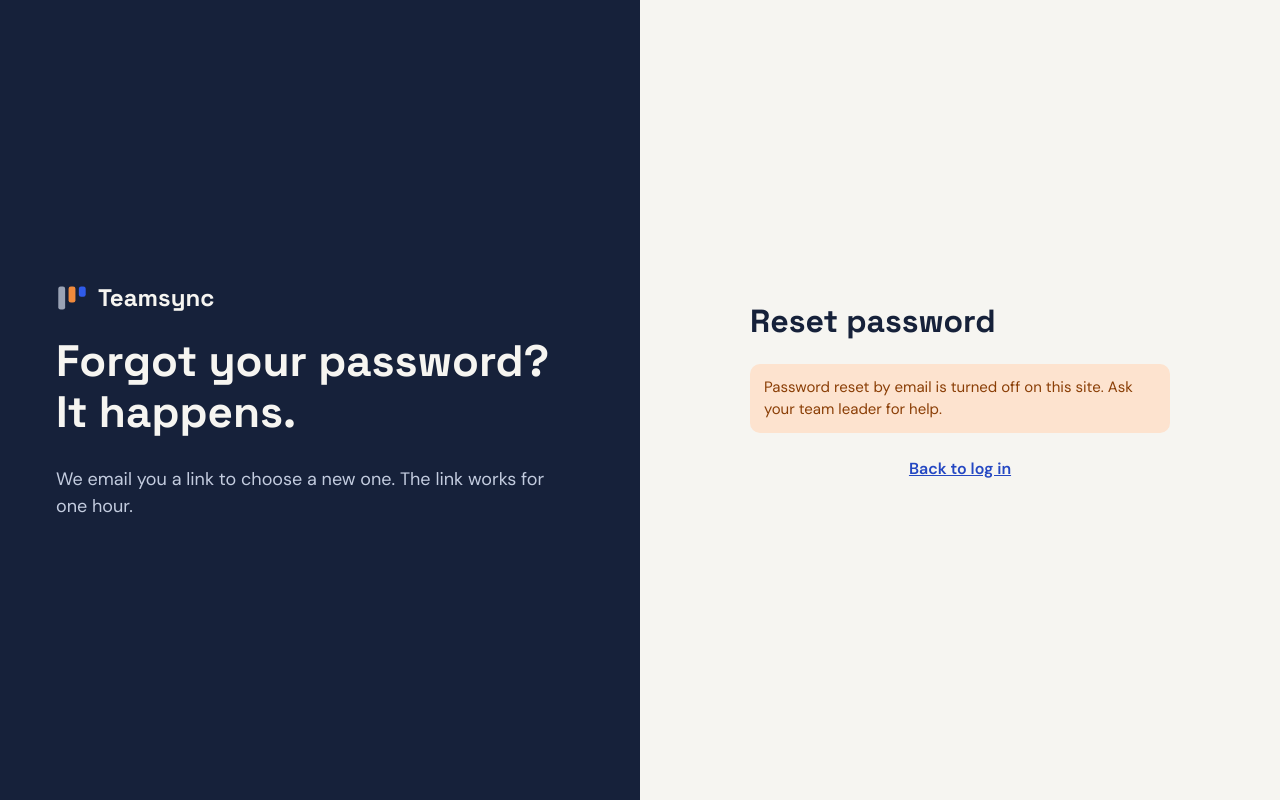
After one commit to kabirfahim19/Teamsync, a PHP site: page /forgot_password.php in a window 1280 px wide. The commit adds this page. Run offline with PHP 8.4, Linux system fonts and the light colour scheme; some libraries are stand-ins or nearby versions.

Commit message:
Reset a forgotten password with a link by email (closes #31)

```diff
--- a/assets/css/style.css
+++ b/assets/css/style.css
@@ -126,6 +126,7 @@ a:hover { color: var(--navy); }
 .auth-form .btn { margin-top: 18px; }
 .auth-form .field { display: flex; flex-direction: column; gap: 8px; }
 .auth-form .field[hidden] { display: none; }
+.auth-form .forgot-link { margin: 0; text-align: right; }
 
 input, select {
     height: 48px;
--- /dev/null
+++ b/forgot_password.php
@@ -0,0 +1,73 @@
+<?php
+// "Forgot your password?" page: sends a reset link by email (FR-26).
+require_once __DIR__ . '/includes/auth.php';
+require_once __DIR__ . '/includes/password_resets.php';
+
+if (is_logged_in()) {
+    header('Location: dashboard.php');
+    exit;
+}
+
+$mailOn = mail_settings() !== null;
+$sent   = false;
+$error  = '';
+$email  = '';
+
+if ($_SERVER['REQUEST_METHOD'] === 'POST' && $mailOn) {
+    check_csrf();
+    $email = trim($_POST['email'] ?? '');
+
+    if (!filter_var($email, FILTER_VALIDATE_EMAIL)) {
+        $error = 'Enter a valid email address.';
+    } else {
+        $user = find_user_by_email($pdo, $email);
+        // Send only to a real account that did not just get a link. The page says the same either way.
+        if ($user && !is_undeliverable($user['email']) && !reset_requested_recently($pdo, (int) $user['user_id'])) {
+            $token = create_reset_token($pdo, (int) $user['user_id']);
+            [$subject, $html, $text] = reset_email($user['name'], site_url() . '/reset_password.php?token=' . $token);
+            send_email($user['email'], $user['name'], $subject, $html, $text);
+        }
+        $sent = true;
+    }
+}
+
+$pageTitle  = 'Forgot password';
+$authLayout = true;
+require __DIR__ . '/includes/header.php';
+?>
+<main class="auth">
+    <section class="auth-intro">
+        <div class="brand brand-light">
+            <svg width="32" height="32" viewBox="0 0 28 28" aria-hidden="true"><rect x="2" y="4" width="6" height="20" rx="2" fill="#9AA3B5"/><rect x="11" y="4" width="6" height="14" rx="2" fill="#F08A3C"/><rect x="20" y="4" width="6" height="9" rx="2" fill="#2F5BEA"/></svg>
+            <span>Teamsync</span>
+        </div>
+        <h1>Forgot your password? It happens.</h1>
+        <p>We email you a link to choose a new one. The link works for one hour.</p>
+    </section>
+
+    <section class="auth-form-wrap">
+        <form class="auth-form" method="post" action="forgot_password.php" novalidate>
+            <?= csrf_field() ?>
+            <h2>Reset password</h2>
+
+            <?php if (!$mailOn): ?>
+                <p class="alert alert-error" role="alert">Password reset by email is turned off on this site. Ask your team leader for help.</p>
+            <?php elseif ($sent): ?>
+                <p class="alert alert-success" role="status">If an account uses <?= e($email) ?>, we sent it a link. Check your inbox and the spam folder. The link works for one hour.</p>
+            <?php else: ?>
+                <p class="muted">Enter the email you signed up with.</p>
+                <?php if ($error): ?>
+                    <p class="alert alert-error" role="alert"><?= e($error) ?></p>
+                <?php endif; ?>
+
+                <label for="email">Email</label>
+                <input id="email" name="email" type="email" value="<?= e($email) ?>" required maxlength="100" autocomplete="email">
+
+                <button type="submit" class="btn btn-primary">Send reset link</button>
+            <?php endif; ?>
+
+            <p class="muted center"><a href="index.php">Back to log in</a></p>
+        </form>
+    </section>
+</main>
+<?php require __DIR__ . '/includes/footer.php'; ?>
--- /dev/null
+++ b/includes/mail.php
@@ -0,0 +1,86 @@
+<?php
+// Sending email through an SMTP server (Gmail), shared by reminders (FR-19) and password reset (FR-26).
+// The settings live in config/db.php: $MAIL_HOST, $MAIL_PORT, $MAIL_SECURE, $MAIL_USER, $MAIL_PASS, $MAIL_FROM_NAME.
+
+require_once __DIR__ . '/../lib/PHPMailer/Exception.php';
+require_once __DIR__ . '/../lib/PHPMailer/PHPMailer.php';
+require_once __DIR__ . '/../lib/PHPMailer/SMTP.php';
+
+use PHPMailer\PHPMailer\Exception as MailException;
+use PHPMailer\PHPMailer\PHPMailer;
+
+// The SMTP settings, or null when email is not set up (then nothing is sent).
+function mail_settings(): ?array
+{
+    global $MAIL_HOST, $MAIL_PORT, $MAIL_SECURE, $MAIL_USER, $MAIL_PASS, $MAIL_FROM_NAME;
+
+    if (empty($MAIL_HOST) || empty($MAIL_USER) || empty($MAIL_PASS)) {
+        return null;
+    }
+    return [
+        'host'      => (string) $MAIL_HOST,
+        'port'      => (int) ($MAIL_PORT ?? 587),
+        'secure'    => (string) ($MAIL_SECURE ?? 'tls'),   // 'tls' (port 587), 'ssl' (port 465) or '' (no encryption)
+        'user'      => (string) $MAIL_USER,
+        'pass'      => (string) $MAIL_PASS,
+        'from_name' => (string) ($MAIL_FROM_NAME ?? 'Teamsync'),
+    ];
+}
+
+// Addresses that can never receive mail (reserved test domains, like the demo accounts).
+function is_undeliverable(string $email): bool
+{
+    return (bool) preg_match('/\.(test|example|invalid|localhost)$/i', $email);
+}
+
+// The address of this Teamsync site, for links in emails, e.g. https://teamsync-du.fwh.is
+// $SITE_URL in config/db.php wins. $depth = how many folders the running script is below the app
+// (0 for index.php, 1 for api/send_reminders.php).
+function site_url(int $depth = 0): string
+{
+    global $SITE_URL;
+    if (!empty($SITE_URL)) {
+        return rtrim((string) $SITE_URL, '/');
+    }
+    $https = (!empty($_SERVER['HTTPS']) && $_SERVER['HTTPS'] !== 'off')
+          || ($_SERVER['HTTP_X_FORWARDED_PROTO'] ?? '') === 'https';
+    $path = dirname($_SERVER['SCRIPT_NAME']);
+    for ($i = 0; $i < $depth; $i++) {
+        $path = dirname($path);
+    }
+    $base = rtrim(str_replace('\\', '/', $path), '/');
+    return ($https ? 'https' : 'http') . '://' . $_SERVER['HTTP_HOST'] . $base;
+}
+
+// Send one email. Returns true when the mail server accepted it.
+function send_email(string $toEmail, string $toName, string $subject, string $html, string $text): bool
+{
+    $settings = mail_settings();
+    if (!$settings) {
+        return false;
+    }
+    $mail = new PHPMailer(true);
+    try {
+        $mail->isSMTP();
+        $mail->Host        = $settings['host'];
+        $mail->Port        = $settings['port'];
+        $mail->SMTPAuth    = true;
+        $mail->Username    = $settings['user'];
+        $mail->Password    = $settings['pass'];
+        $mail->SMTPSecure  = $settings['secure'];
+        $mail->SMTPAutoTLS = $settings['secure'] !== '';
+        $mail->Timeout     = 8;   // free hosting stops a PHP request after about 10 seconds
+        $mail->CharSet     = 'UTF-8';
+        $mail->setFrom($settings['user'], $settings['from_name']);
+        $mail->addAddress($toEmail, $toName);
+        $mail->Subject = $subject;
+        $mail->isHTML(true);
+        $mail->Body    = $html;
+        $mail->AltBody = $text;
+        $mail->send();
+        return true;
+    } catch (MailException $ex) {
+        error_log('Teamsync email to ' . $toEmail . ' failed: ' . $mail->ErrorInfo);
+        return false;
+    }
+}
--- /dev/null
+++ b/includes/password_resets.php
@@ -0,0 +1,89 @@
+<?php
+// Password reset by email (FR-26).
+//
+// How it stays safe:
+// - The link holds a long random token (64 characters). The database keeps only its SHA-256 hash,
+//   so someone who reads the database still cannot use a link.
+// - A link works for 1 hour and only once: a new link or a new password deletes the old links.
+// - The "forgot password" page shows the same message whether the email has an account or not,
+//   so nobody can use it to find out who has an account.
+
+require_once __DIR__ . '/mail.php';
+
+const RESET_LINK_MINUTES = 60;   // how long a reset link works
+const RESET_WAIT_MINUTES = 2;    // at most one email per account in this time (stops email flooding)
+
+function find_user_by_email(PDO $pdo, string $email): ?array
+{
+    $stmt = $pdo->prepare('SELECT user_id, name, email FROM users WHERE email = ?');
+    $stmt->execute([$email]);
+    return $stmt->fetch() ?: null;
+}
+
+// True if this user asked for a link in the last few minutes.
+function reset_requested_recently(PDO $pdo, int $userId): bool
+{
+    $since = (new DateTime('-' . RESET_WAIT_MINUTES . ' minutes'))->format('Y-m-d H:i:s');
+    $stmt  = $pdo->prepare('SELECT 1 FROM password_resets WHERE user_id = ? AND created_at >= ?');
+    $stmt->execute([$userId, $since]);
+    return (bool) $stmt->fetch();
+}
+
+// Make a new link for the user and return its token. Older links of the user stop working.
+function create_reset_token(PDO $pdo, int $userId): string
+{
+    $token   = bin2hex(random_bytes(32));
+    $now     = new DateTime();
+    $expires = (clone $now)->modify('+' . RESET_LINK_MINUTES . ' minutes');
+
+    $pdo->prepare('DELETE FROM password_resets WHERE user_id = ?')->execute([$userId]);
+    $stmt = $pdo->prepare('INSERT INTO password_resets (user_id, token_hash, expires_at, created_at) VALUES (?, ?, ?, ?)');
+    $stmt->execute([$userId, hash('sha256', $token), $expires->format('Y-m-d H:i:s'), $now->format('Y-m-d H:i:s')]);
+    return $token;
+}
+
+// The reset row and its user for a token that is unused and not expired, or null.
+function find_valid_reset(PDO $pdo, string $token): ?array
+{
+    if (!preg_match('/^[0-9a-f]{64}$/', $token)) {
+        return null;
+    }
+    $stmt = $pdo->prepare(
+        'SELECT r.reset_id, r.user_id, u.name, u.email
+         FROM password_resets r JOIN users u ON u.user_id = r.user_id
+         WHERE r.token_hash = ? AND r.expires_at > ?'
+    );
+    $stmt->execute([hash('sha256', $token), date('Y-m-d H:i:s')]);
+    return $stmt->fetch() ?: null;
+}
+
+// Save the new password and make every link of this user stop working.
+function reset_password(PDO $pdo, array $reset, string $newPassword): void
+{
+    $pdo->beginTransaction();
+    try {
+        $stmt = $pdo->prepare('UPDATE users SET password_hash = ? WHERE user_id = ?');
+        $stmt->execute([password_hash($newPassword, PASSWORD_DEFAULT), $reset['user_id']]);
+        $pdo->prepare('DELETE FROM password_resets WHERE user_id = ?')->execute([$reset['user_id']]);
+        $pdo->commit();
+    } catch (Throwable $ex) {
+        $pdo->rollBack();
+        throw $ex;
+    }
+}
+
+// Subject, HTML body and plain-text body of the reset email.
+function reset_email(string $name, string $link): array
+{
+    $subject = 'Reset your Teamsync password';
+    $text = "Hello {$name},\n\n"
+          . "Someone asked to reset the password of your Teamsync account.\n"
+          . "To choose a new password, open this link within " . RESET_LINK_MINUTES . " minutes:\n{$link}\n\n"
+          . "If it was not you, ignore this email. Your password stays the same.\n"
+          . "- Teamsync";
+    $html = '<p>Hello ' . e($name) . ',</p>'
+          . '<p>Someone asked to reset the password of your Teamsync account.</p>'
+          . '<p><a href="' . e($link) . '">Choose a new password</a> (the link works for ' . RESET_LINK_MINUTES . ' minutes)</p>'
+          . '<p style="color:#4A5468">If it was not you, ignore this email. Your password stays the same.<br>Teamsync</p>';
+    return [$subject, $html, $text];
+}
--- a/index.php
+++ b/index.php
@@ -54,6 +54,9 @@ require __DIR__ . '/includes/header.php';
             <?php if (isset($_GET['registered'])): ?>
                 <p class="alert alert-success" role="status">Account created. You can log in now.</p>
             <?php endif; ?>
+            <?php if (isset($_GET['reset'])): ?>
+                <p class="alert alert-success" role="status">Password changed. Log in with your new password.</p>
+            <?php endif; ?>
             <?php if ($error): ?>
                 <p class="alert alert-error" role="alert"><?= e($error) ?></p>
             <?php endif; ?>
@@ -63,6 +66,7 @@ require __DIR__ . '/includes/header.php';
 
             <label for="password">Password</label>
             <input id="password" name="password" type="password" required autocomplete="current-password">
+            <p class="small forgot-link"><a href="forgot_password.php">Forgot your password?</a></p>
 
             <button type="submit" class="btn btn-primary">Log in</button>
             <p class="muted center">New to Teamsync? <a href="register.php">Create an account</a></p>
```
Also changed, not shown: api/send_reminders.php (+2 -11 lines), database/add_password_resets.sql (added, +14 -0 lines), database/schema.sql (+10 -0 lines), includes/reminders.php (+5 -55 lines), reset_password.php (added, +79 -0 lines), README.md.
